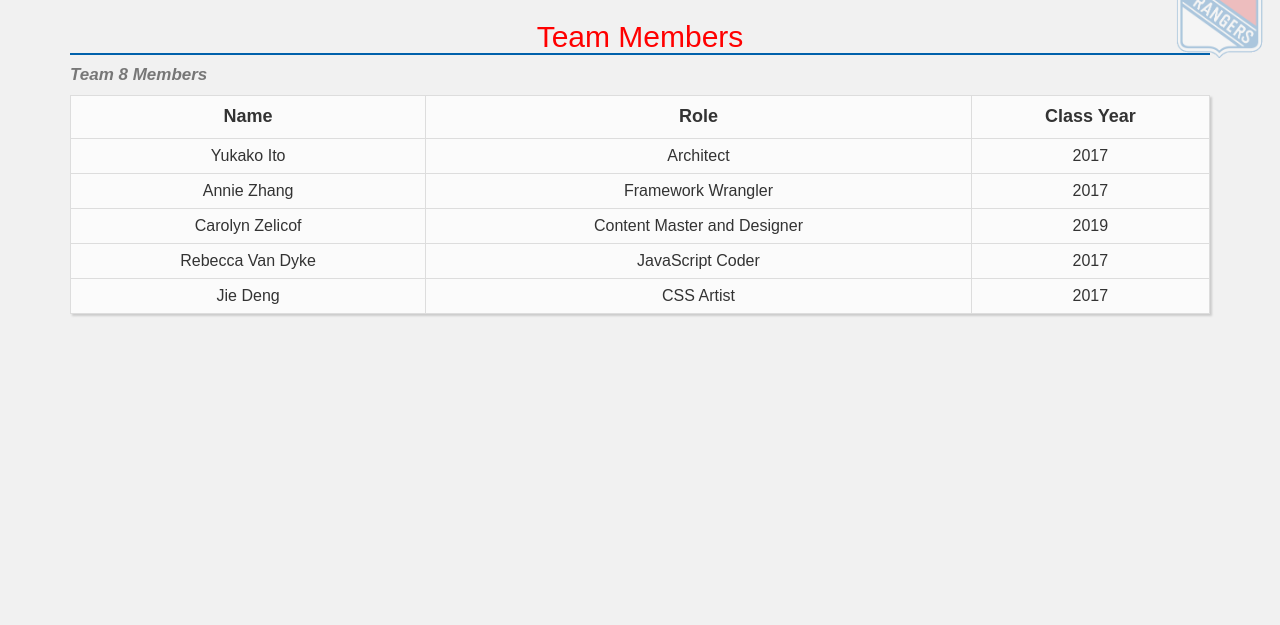
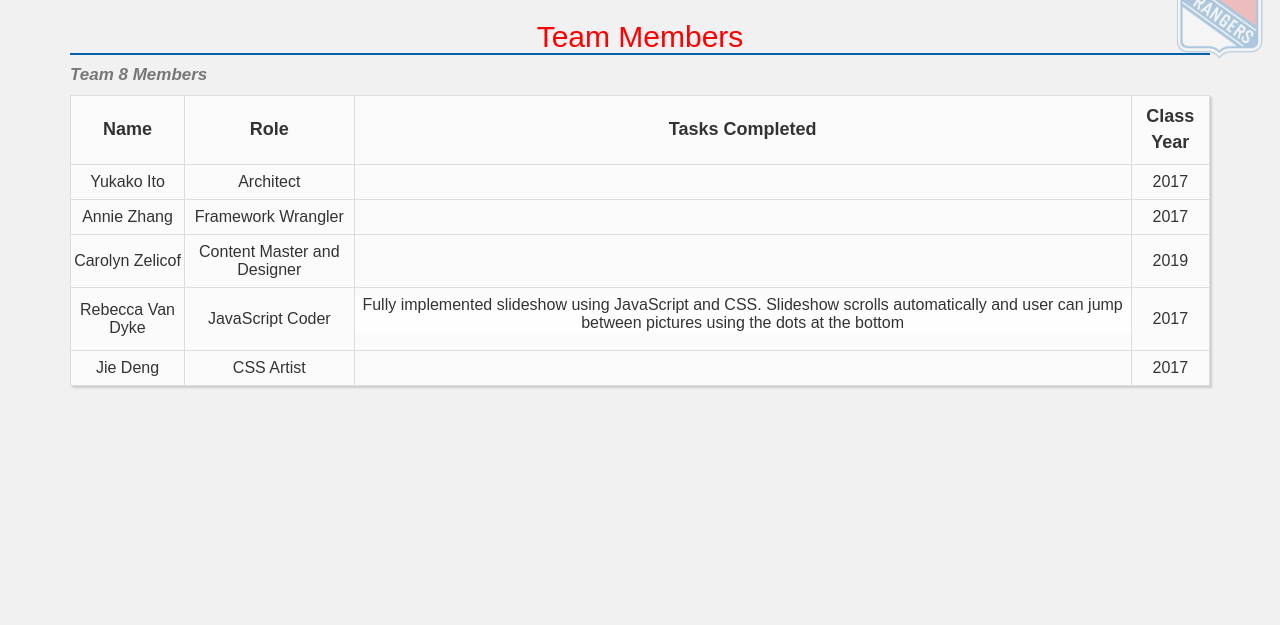
Before and after one commit to yito2/team8-website, a PHP site: page /Colophon.php in a window 1280 px wide. Shown: the part 52-677 px from the top of the page. Run offline with PHP 8.4, Linux system fonts and the light colour scheme.

Commit message:
Added space for tasks completed
Everyone put in the specific tasks you completed! Just expanding on
content from humans.txt

```diff
--- a/Colophon.php
+++ b/Colophon.php
@@ -20,31 +20,37 @@
 				<tr class="trow">
 					<th class="theader">Name</th>
 					<th class="theader">Role</th>
+					<th class="theader">Tasks Completed</th>
 					<th class="theader">Class Year</th>
 				</tr>
 				<tr class="trow">
 					<td class="tdescription">Yukako Ito</td>
 					<td class="tdescription">Architect</td>
+					<td class="tdescription"><p></p></td>
 					<td class="tdescription">2017</td>
 				</tr>
 				<tr class="trow">
 					<td class="tdescription">Annie Zhang</td>
 					<td class="tdescription">Framework Wrangler</td>
+					<td class="tdescription"><p></p></td>
 					<td class="tdescription">2017</td>
 				</tr>
 				<tr class="trow">
 					<td class="tdescription">Carolyn Zelicof</td>
 					<td class="tdescription">Content Master and Designer</td>
+					<td class="tdescription"><p></p></td>
 					<td class="tdescription">2019</td>
 				</tr>
 				<tr class="trow">
 					<td class="tdescription">Rebecca Van Dyke</td>
 					<td class="tdescription">JavaScript Coder</td>
+					<td class="tdescription"><p>Fully implemented slideshow using JavaScript and CSS. Slideshow scrolls automatically and user can jump between pictures using the dots at the bottom</p></td>
 					<td class="tdescription">2017</td>
 				</tr>
 				<tr class="trow">
 					<td class="tdescription">Jie Deng</td>
 					<td class="tdescription">CSS Artist</td>
+					<td class="tdescription"><p></p></td>
 					<td class="tdescription">2017</td>
 				</tr>
 			</table>
```
